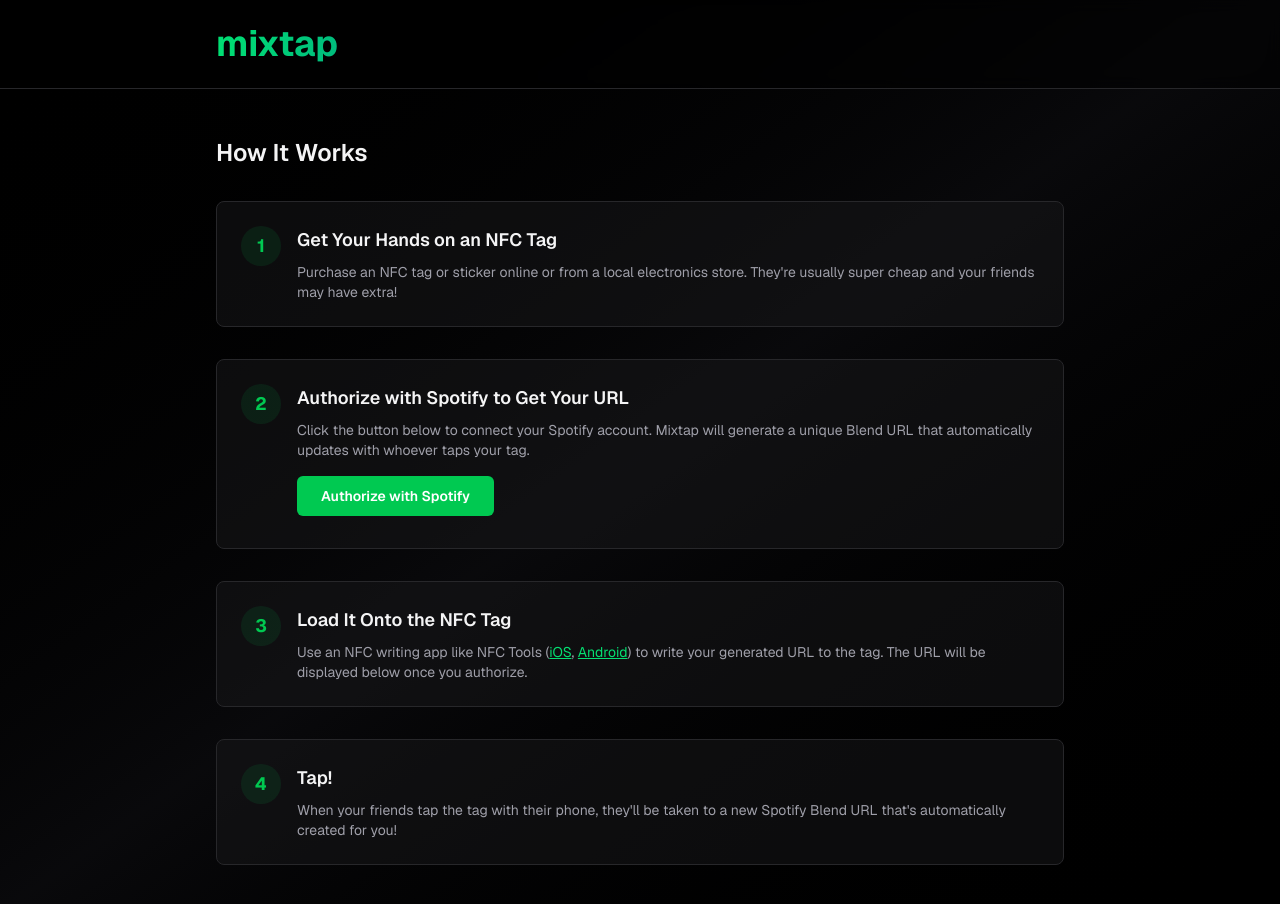
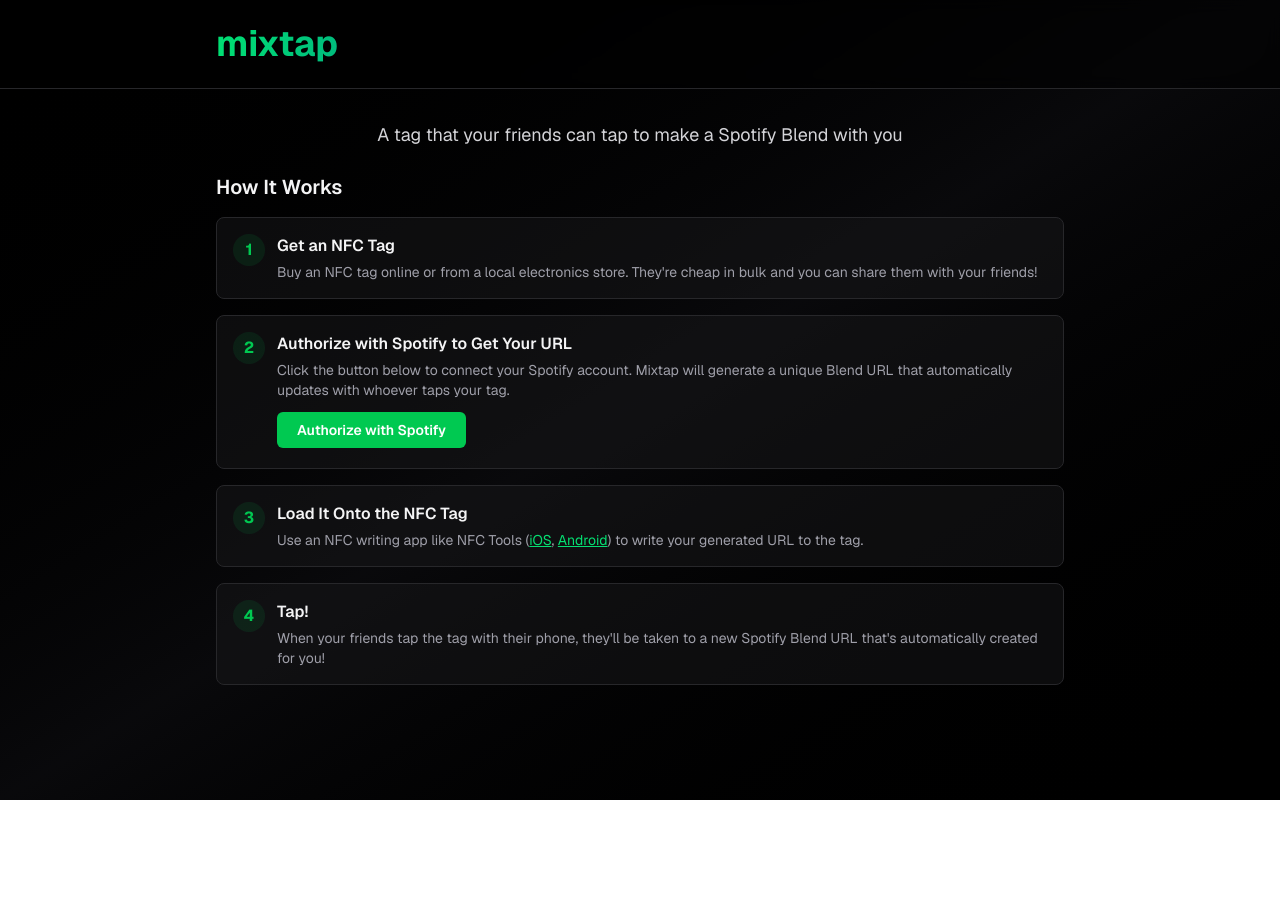
Before and after one commit to kevinlinxc/mixtap, a Next.js app: page /main in a window 1280 px wide. Shown: the top 904 px of the page. After the commit the page ends 800 px from the top, so only its background shows below. Built offline with nearby package versions, Linux system fonts and the light colour scheme; no server answers.

Commit message:
Improve load-in/cosmettics of the landing page

```diff
--- a/app/landing/page.tsx
+++ b/app/landing/page.tsx
@@ -19,18 +19,27 @@
     const phoneRef = useRef<THREE.Group>(null);
     const logoRef = useRef<THREE.Group>(null);
     const bezelRef = useRef<THREE.Mesh>(null);
+    const [opacity, setOpacity] = useState(1); // Start at 1 for now to debug
+    const fadeStartTimeRef = useRef<number | null>(null);
+    const [glowSize, setGlowSize] = useState(0.28);
 
     useFrame(({ clock }) => {
         if (phoneRef.current) {
-            phoneRef.current.rotation.y = THREE.MathUtils.lerp(phoneRef.current.rotation.y, mousePos.x * 0.0015, 0.05);
-            phoneRef.current.rotation.x = THREE.MathUtils.lerp(phoneRef.current.rotation.x, mousePos.y * 0.001, 0.05);
-            phoneRef.current.position.x = THREE.MathUtils.lerp(phoneRef.current.position.x, mousePos.x * 0.005, 0.05);
-            phoneRef.current.position.y = THREE.MathUtils.lerp(phoneRef.current.position.y, -mousePos.y * 0.003, 0.05);
+            // Slower lerp values for smoother, less jarring movement
+            const smoothness = 0.05;
+            phoneRef.current.rotation.y = THREE.MathUtils.lerp(phoneRef.current.rotation.y, mousePos.x * 0.0015, smoothness);
+            phoneRef.current.rotation.x = THREE.MathUtils.lerp(phoneRef.current.rotation.x, mousePos.y * 0.001, smoothness);
+            phoneRef.current.position.x = THREE.MathUtils.lerp(phoneRef.current.position.x, mousePos.x * 0.005, smoothness);
+            phoneRef.current.position.y = THREE.MathUtils.lerp(phoneRef.current.position.y, -mousePos.y * 0.003, smoothness);
         }
         if (logoRef.current) {
             logoRef.current.rotation.y = clock.getElapsedTime() * 0.5;
             logoRef.current.position.z = 0.11 + Math.sin(clock.getElapsedTime() * 2) * 0.02;
         }
+        // Animate glow size
+        const targetSize = isNear ? 0.4 : 0.3;
+        setGlowSize((prev) => THREE.MathUtils.lerp(prev, targetSize, 0.1));
+
         // Shimmer effect on bezel when near Spotify logo
         if (bezelRef.current) {
             const targetHeight = isNear ? 4.17 : 4.18;
@@ -93,36 +102,56 @@
             <RoundedBox args={[0.025, 0.5, 0.08]} radius={0.01} smoothness={1} position={[1.01, 0.3, 0]}>
                 <meshBasicMaterial color={style.buttons} />
             </RoundedBox>
-            <group ref={logoRef} position={[0, -1.2, 1.51]}>
+            <group ref={logoRef} position={[0, 0, 0.2]}>
                 {style.logo.glow && (
                     <mesh>
-                        <sphereGeometry args={[0.35, 32, 32]} />
-                        <meshBasicMaterial color={style.logo.color} opacity={0.15} transparent />
+                        <sphereGeometry args={[glowSize, 32, 32]} />
+                        <meshBasicMaterial color={style.logo.color} opacity={0.3} transparent />
                     </mesh>
                 )}
                 {style.logo.type === "sphere" && (
                     <Sphere args={[0.22, 32, 32]}>
-                        <meshBasicMaterial color={style.logo.color} />
+                        <meshStandardMaterial
+                            color={style.logo.color}
+                            emissive={style.logo.color}
+                            emissiveIntensity={isNear ? 1.5 : 0.5}
+                        />
                     </Sphere>
                 )}
                 {style.logo.type === "torus" && (
                     <Torus args={[0.18, 0.06, 16, 32]}>
-                        <meshBasicMaterial color={style.logo.color} />
+                        <meshStandardMaterial
+                            color={style.logo.color}
+                            emissive={style.logo.color}
+                            emissiveIntensity={isNear ? 1.5 : 0.5}
+                        />
                     </Torus>
                 )}
                 {style.logo.type === "octahedron" && (
                     <Octahedron args={[0.25]}>
-                        <meshBasicMaterial color={style.logo.color} />
+                        <meshStandardMaterial
+                            color={style.logo.color}
+                            emissive={style.logo.color}
+                            emissiveIntensity={isNear ? 1.5 : 0.5}
+                        />
                     </Octahedron>
                 )}
                 {style.logo.type === "icosahedron" && (
                     <Icosahedron args={[0.22]}>
-                        <meshBasicMaterial color={style.logo.color} />
+                        <meshStandardMaterial
+                            color={style.logo.color}
+                            emissive={style.logo.color}
+                            emissiveIntensity={isNear ? 1.5 : 0.5}
+                        />
                     </Icosahedron>
                 )}
                 {style.logo.type === "cone" && (
                     <Cone args={[0.2, 0.35, 32]}>
-                        <meshBasicMaterial color={style.logo.color} />
+                        <meshStandardMaterial
+                            color={style.logo.color}
+                            emissive={style.logo.color}
+                            emissiveIntensity={isNear ? 1.5 : 0.5}
+                        />
                     </Cone>
                 )}
             </group>
@@ -138,7 +167,16 @@
     const [isMouseInBounds, setIsMouseInBounds] = useState(true);
     const [currentStyleIndex] = useState(() => Math.floor(Math.random() * PHONE_STYLES.length));
     const [isUnlocked, setIsUnlocked] = useState(false);
+    const [showLogo, setShowLogo] = useState(false);
     const containerRef = useRef<HTMLDivElement>(null);
+
+    useEffect(() => {
+        // Fade in the logo immediately on mount
+        const timer = setTimeout(() => {
+            setShowLogo(true);
+        }, 100);
+        return () => clearTimeout(timer);
+    }, []);
 
     useEffect(() => {
         const handleMouseMove = (e: MouseEvent) => {
@@ -197,7 +235,7 @@
     return (
         <div ref={containerRef} className="relative flex min-h-screen items-center justify-center overflow-hidden bg-gradient-to-br from-black via-zinc-950 to-black">
             <div className="pointer-events-none absolute inset-0 bg-[linear-gradient(to_right,#ffffff08_1px,transparent_1px),linear-gradient(to_bottom,#ffffff08_1px,transparent_1px)] bg-[size:4rem_4rem]" />
-            <div className="absolute left-1/2 top-[150px] z-10 -translate-x-1/2">
+            <div className={`absolute left-1/2 top-[150px] z-10 -translate-x-1/2 transition-opacity duration-1000 ${showLogo ? 'opacity-100' : 'opacity-0'}`}>
                 <div className="relative">
                     {isNear && (
                         <>
--- a/app/main/page.tsx
+++ b/app/main/page.tsx
@@ -28,42 +28,47 @@
             </header>
 
             {/* Main Content */}
-            <main className="mx-auto w-full max-w-4xl flex-1 px-6 py-12">
-                <div className="space-y-12 animate-fadeIn">
+            <main className="mx-auto w-full max-w-4xl flex-1 px-6 py-8">
+                <div className="space-y-6 animate-fadeIn">
+                    {/* Description */}
+                    <p className="text-center text-lg text-zinc-300 animate-fadeInUp">
+                        A tag that your friends can tap to make a Spotify Blend with you
+                    </p>
+
                     {/* Instructions Section */}
-                    <section className="space-y-8">
-                        <h2 className="text-2xl font-semibold text-zinc-100 animate-fadeInUp">How It Works</h2>
+                    <section className="space-y-4">
+                        <h2 className="text-xl font-semibold text-zinc-100 animate-fadeInUp">How It Works</h2>
 
                         {/* Step 1 */}
-                        <div className="group rounded-lg border border-zinc-800 bg-zinc-900/50 p-6 transition-all hover:border-green-500/50 hover:bg-zinc-900 animate-fadeInUp opacity-0" style={{ animationDelay: '0.1s' }}>
-                            <div className="flex items-start gap-4">
-                                <div className="flex h-10 w-10 shrink-0 items-center justify-center rounded-full bg-green-500/10 text-lg font-bold text-green-500">
+                        <div className="group rounded-lg border border-zinc-800 bg-zinc-900/50 p-4 transition-all hover:border-green-500/50 hover:bg-zinc-900 animate-fadeInUp opacity-0" style={{ animationDelay: '0.1s' }}>
+                            <div className="flex items-start gap-3">
+                                <div className="flex h-8 w-8 shrink-0 items-center justify-center rounded-full bg-green-500/10 text-base font-bold text-green-500">
                                     1
                                 </div>
-                                <div className="flex-1 space-y-2">
-                                    <h3 className="text-lg font-semibold text-zinc-100">Get Your Hands on an NFC Tag</h3>
+                                <div className="flex-1 space-y-1">
+                                    <h3 className="text-base font-semibold text-zinc-100">Get an NFC Tag</h3>
                                     <p className="text-sm text-zinc-400">
-                                        Purchase an NFC tag or sticker online or from a local electronics store. They're usually super cheap and your friends may have extra!
+                                        Buy an NFC tag online or from a local electronics store. They're cheap in bulk and you can share them with your friends!
                                     </p>
                                 </div>
                             </div>
                         </div>
 
                         {/* Step 2 */}
-                        <div className="group rounded-lg border border-zinc-800 bg-zinc-900/50 p-6 transition-all hover:border-green-500/50 hover:bg-zinc-900 animate-fadeInUp opacity-0" style={{ animationDelay: '0.2s' }}>
-                            <div className="flex items-start gap-4">
-                                <div className="flex h-10 w-10 shrink-0 items-center justify-center rounded-full bg-green-500/10 text-lg font-bold text-green-500">
+                        <div className="group rounded-lg border border-zinc-800 bg-zinc-900/50 p-4 transition-all hover:border-green-500/50 hover:bg-zinc-900 animate-fadeInUp opacity-0" style={{ animationDelay: '0.2s' }}>
+                            <div className="flex items-start gap-3">
+                                <div className="flex h-8 w-8 shrink-0 items-center justify-center rounded-full bg-green-500/10 text-base font-bold text-green-500">
                                     2
                                 </div>
-                                <div className="flex-1 space-y-2">
-                                    <h3 className="text-lg font-semibold text-zinc-100">Authorize with Spotify to Get Your URL</h3>
+                                <div className="flex-1 space-y-1">
+                                    <h3 className="text-base font-semibold text-zinc-100">Authorize with Spotify to Get Your URL</h3>
                                     <p className="text-sm text-zinc-400">
                                         Click the button below to connect your Spotify account. Mixtap will generate a unique Blend URL that automatically updates with whoever taps your tag.
                                     </p>
                                     <div className="pt-2">
                                         <Link
                                             href="/auth"
-                                            className="inline-flex items-center justify-center rounded-md bg-green-500 px-6 py-2.5 text-sm font-semibold text-white transition hover:bg-green-600"
+                                            className="inline-flex items-center justify-center rounded-md bg-green-500 px-5 py-2 text-sm font-semibold text-white transition hover:bg-green-600"
                                         >
                                             Authorize with Spotify
                                         </Link>
@@ -78,13 +83,13 @@
                         </div>
 
                         {/* Step 3 */}
-                        <div className="group rounded-lg border border-zinc-800 bg-zinc-900/50 p-6 transition-all hover:border-green-500/50 hover:bg-zinc-900 animate-fadeInUp opacity-0" style={{ animationDelay: '0.3s' }}>
-                            <div className="flex items-start gap-4">
-                                <div className="flex h-10 w-10 shrink-0 items-center justify-center rounded-full bg-green-500/10 text-lg font-bold text-green-500">
+                        <div className="group rounded-lg border border-zinc-800 bg-zinc-900/50 p-4 transition-all hover:border-green-500/50 hover:bg-zinc-900 animate-fadeInUp opacity-0" style={{ animationDelay: '0.3s' }}>
+                            <div className="flex items-start gap-3">
+                                <div className="flex h-8 w-8 shrink-0 items-center justify-center rounded-full bg-green-500/10 text-base font-bold text-green-500">
                                     3
                                 </div>
-                                <div className="flex-1 space-y-2">
-                                    <h3 className="text-lg font-semibold text-zinc-100">Load It Onto the NFC Tag</h3>
+                                <div className="flex-1 space-y-1">
+                                    <h3 className="text-base font-semibold text-zinc-100">Load It Onto the NFC Tag</h3>
                                     <p className="text-sm text-zinc-400">
                                         Use an NFC writing app like NFC Tools (
                                         <a
@@ -104,20 +109,20 @@
                                         >
                                             Android
                                         </a>
-                                        ) to write your generated URL to the tag. The URL will be displayed below once you authorize.
+                                        ) to write your generated URL to the tag.
                                     </p>
                                 </div>
                             </div>
                         </div>
 
                         {/* Step 4 */}
-                        <div className="group rounded-lg border border-zinc-800 bg-zinc-900/50 p-6 transition-all hover:border-green-500/50 hover:bg-zinc-900 animate-fadeInUp opacity-0" style={{ animationDelay: '0.4s' }}>
-                            <div className="flex items-start gap-4">
-                                <div className="flex h-10 w-10 shrink-0 items-center justify-center rounded-full bg-green-500/10 text-lg font-bold text-green-500">
+                        <div className="group rounded-lg border border-zinc-800 bg-zinc-900/50 p-4 transition-all hover:border-green-500/50 hover:bg-zinc-900 animate-fadeInUp opacity-0" style={{ animationDelay: '0.4s' }}>
+                            <div className="flex items-start gap-3">
+                                <div className="flex h-8 w-8 shrink-0 items-center justify-center rounded-full bg-green-500/10 text-base font-bold text-green-500">
                                     4
                                 </div>
-                                <div className="flex-1 space-y-2">
-                                    <h3 className="text-lg font-semibold text-zinc-100">Tap!</h3>
+                                <div className="flex-1 space-y-1">
+                                    <h3 className="text-base font-semibold text-zinc-100">Tap!</h3>
                                     <p className="text-sm text-zinc-400">
                                         When your friends tap the tag with their phone, they'll be taken to a new Spotify Blend URL that's automatically created for you!
                                     </p>
```
